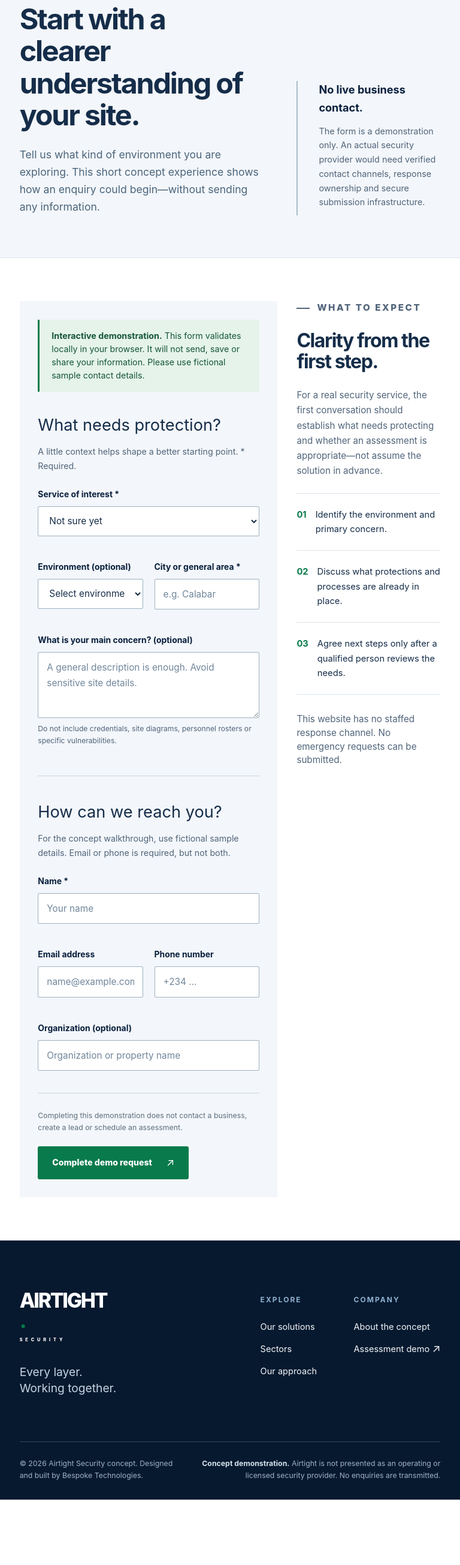
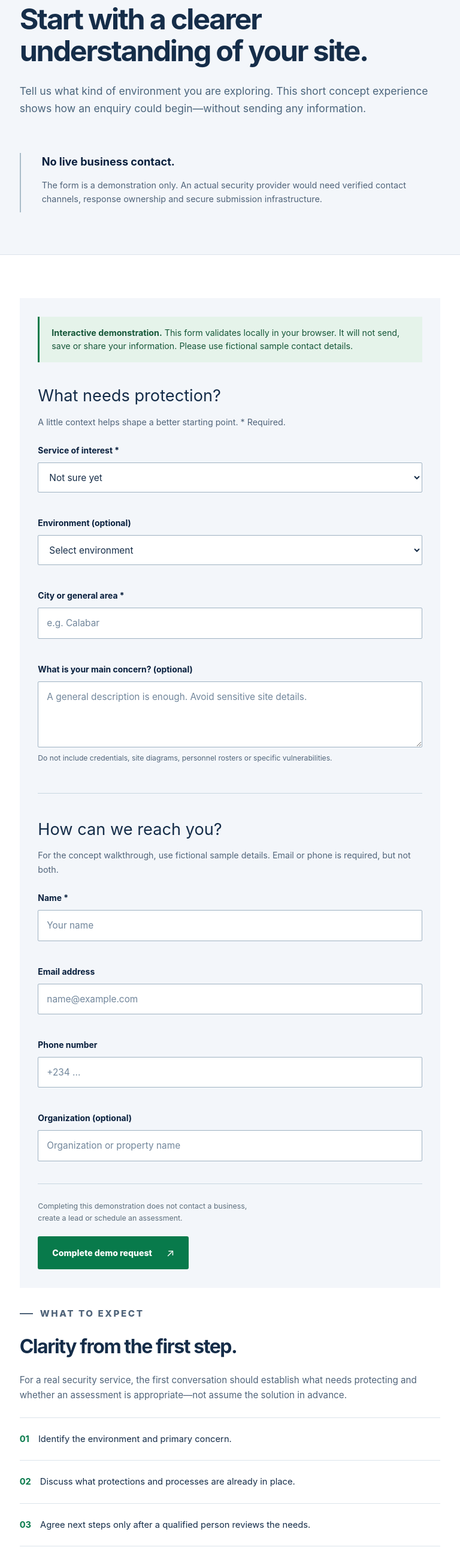
Before and after one commit to Kingsley-A1/Airtight-Security, a Next.js app: page /contact in a window 768 px wide. Shown: the part 187-2796 px from the top of the page at 60% size. Before the commit the page ends 2687 px from the top, so only its background shows below. Built offline with nearby package versions, Linux system fonts and the light colour scheme.

Commit message:
fix: stack mid-width layouts for 200-percent text zoom accessibility

```diff
--- a/app/globals.css
+++ b/app/globals.css
@@ -267,3 +267,19 @@ h2{font-size:clamp(2.15rem,9.6vw,3.5rem)}
 }
 @media(max-width:390px){.container{padding-inline:20px}.hero h1{font-size:3.1rem}.hero-bottom{font-size:.58rem}.steps{grid-template-columns:1fr}.step,.step:nth-child(2),.step:nth-child(3){border-right:0;border-bottom:1px solid #3e5b74;padding:23px 0;min-height:unset}.step:last-child{border:0}.step:not(:first-child){padding-left:0}.step-num{margin-bottom:13px}.service-item{grid-template-columns:30px 1fr}}
 @media(prefers-reduced-motion:reduce){html{scroll-behavior:auto}*,*::before,*::after{animation-duration:.01ms!important;transition-duration:.01ms!important;scroll-behavior:auto!important}}
+
+
+
+/* 701–900px must also remain readable when browser text is enlarged to 200%. */
+h1,h2,h3 { overflow-wrap:break-word }
+@media (min-width:701px) and (max-width:900px) {
+  .split,.faq-layout,.contact-grid,.page-hero-grid,.detail-grid,.sector-grid,.risk-list { grid-template-columns:1fr }
+  .guidance-grid,.account-grid,.about-promise { grid-template-columns:1fr }
+  .service-row { grid-template-columns:45px minmax(0,1fr) 35px }
+  .service-row p { display:none }
+  .form-fields { grid-template-columns:1fr }
+  .footer-main,.footer-bottom { flex-direction:column }
+  .footer-bottom p:last-child { text-align:left }
+  .page-hero-aside { max-width:660px }
+  .split .photo { min-height:420px }
+}
```
